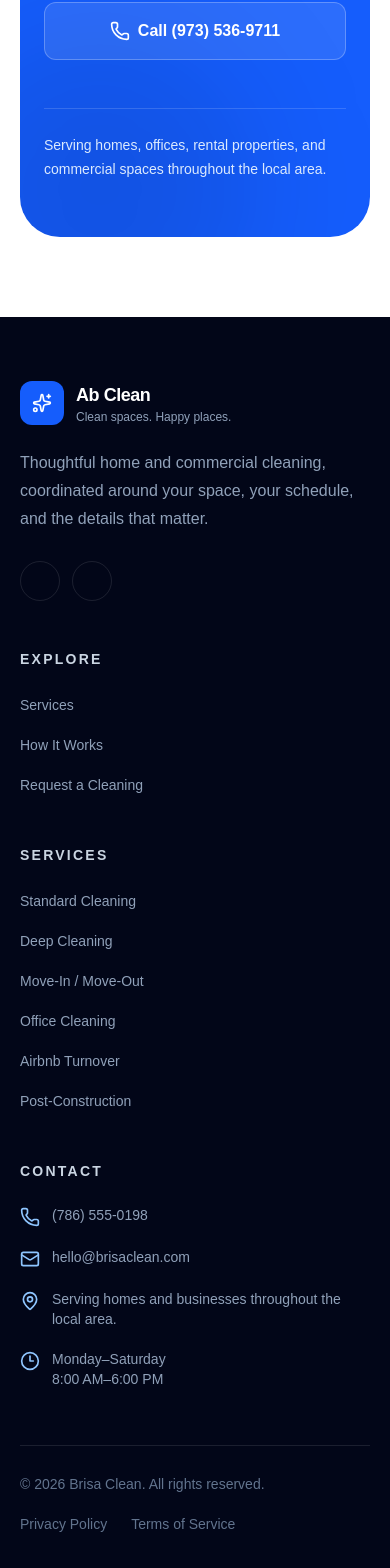
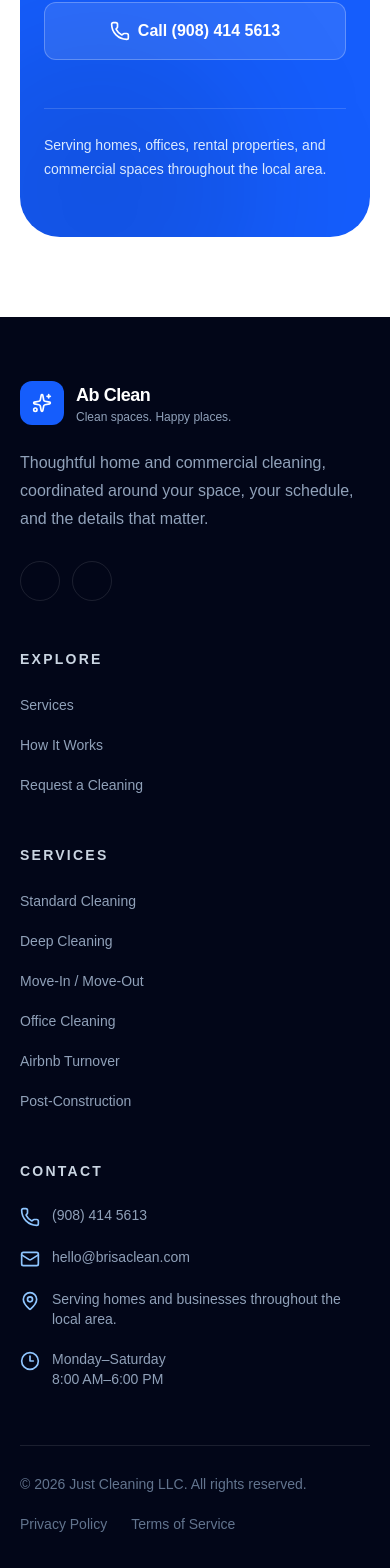
Before and after one commit to Hazichomwarr/cleaning-service, a Next.js app: page / in a window 390 px wide. Shown: the part 8618-10186 px from the top of the page. Built offline with nearby package versions, Linux system fonts and the light colour scheme.

Commit message:
refactor(ui): update business phone number

```diff
--- a/components/landing/FinalCTA.tsx
+++ b/components/landing/FinalCTA.tsx
@@ -77,11 +77,11 @@ export default function FinalCTA() {
               </Link>
 
               <a
-                href="tel:+19735369711"
+                href="tel:+19084145613"
                 className="inline-flex min-h-14 items-center justify-center gap-2 rounded-xl border border-white/25 bg-white/10 px-7 py-4 font-semibold text-white transition hover:bg-white/15 focus-visible:outline-none focus-visible:ring-2 focus-visible:ring-white focus-visible:ring-offset-4 focus-visible:ring-offset-blue-600"
               >
                 <Phone aria-hidden="true" className="size-5" />
-                Call (973) 536-9711
+                Call (908) 414 5613
               </a>
             </div>
           </div>
--- a/components/layout/Footer.tsx
+++ b/components/layout/Footer.tsx
@@ -112,14 +112,14 @@ export default function Footer() {
             <ul className="mt-6 space-y-5">
               <li>
                 <a
-                  href="tel:+17865550198"
+                  href="tel:+19084145613"
                   className="flex items-start gap-3 text-sm text-slate-400 transition hover:text-white focus-visible:outline-none focus-visible:ring-2 focus-visible:ring-blue-400"
                 >
                   <Phone
                     aria-hidden="true"
                     className="mt-0.5 size-5 shrink-0 text-blue-300"
                   />
-                  <span>(786) 555-0198</span>
+                  <span>(908) 414 5613</span>
                 </a>
               </li>
 
@@ -162,7 +162,7 @@ export default function Footer() {
         </div>
 
         <div className="mt-14 flex flex-col gap-5 border-t border-white/10 pt-7 text-sm text-slate-500 sm:flex-row sm:items-center sm:justify-between">
-          <p>© {currentYear} Brisa Clean. All rights reserved.</p>
+          <p>© {currentYear} Just Cleaning LLC. All rights reserved.</p>
 
           <div className="flex flex-wrap gap-x-6 gap-y-3">
             <Link
--- a/components/layout/LandingNavbar.tsx
+++ b/components/layout/LandingNavbar.tsx
@@ -58,11 +58,11 @@ export default function LandingNavbar() {
           </ul>
 
           <a
-            href="tel:+19735369711"
+            href="tel:+19084145613"
             className="flex items-center gap-2 text-sm font-semibold text-slate-800 transition hover:text-blue-700 focus-visible:outline-none focus-visible:ring-2 focus-visible:ring-blue-600 focus-visible:ring-offset-4"
           >
             <Phone aria-hidden="true" className="size-4 text-green-600" />
-            <span>(973) 536-9711</span>
+            <span>(908) 414 5613</span>
           </a>
 
           <Link
@@ -112,11 +112,11 @@ export default function LandingNavbar() {
             </ul>
 
             <a
-              href="tel:+19735369711"
+              href="tel:+19084145613"
               className="flex items-center gap-3 rounded-lg px-3 py-3 font-semibold text-slate-800 transition hover:bg-slate-50 hover:text-blue-700 focus-visible:outline-none focus-visible:ring-2 focus-visible:ring-blue-600"
             >
               <Phone aria-hidden="true" className="size-5 text-blue-600" />
-              <span>(973) 536-9711</span>
+              <span>(908) 414 5613</span>
             </a>
 
             <Link
```
